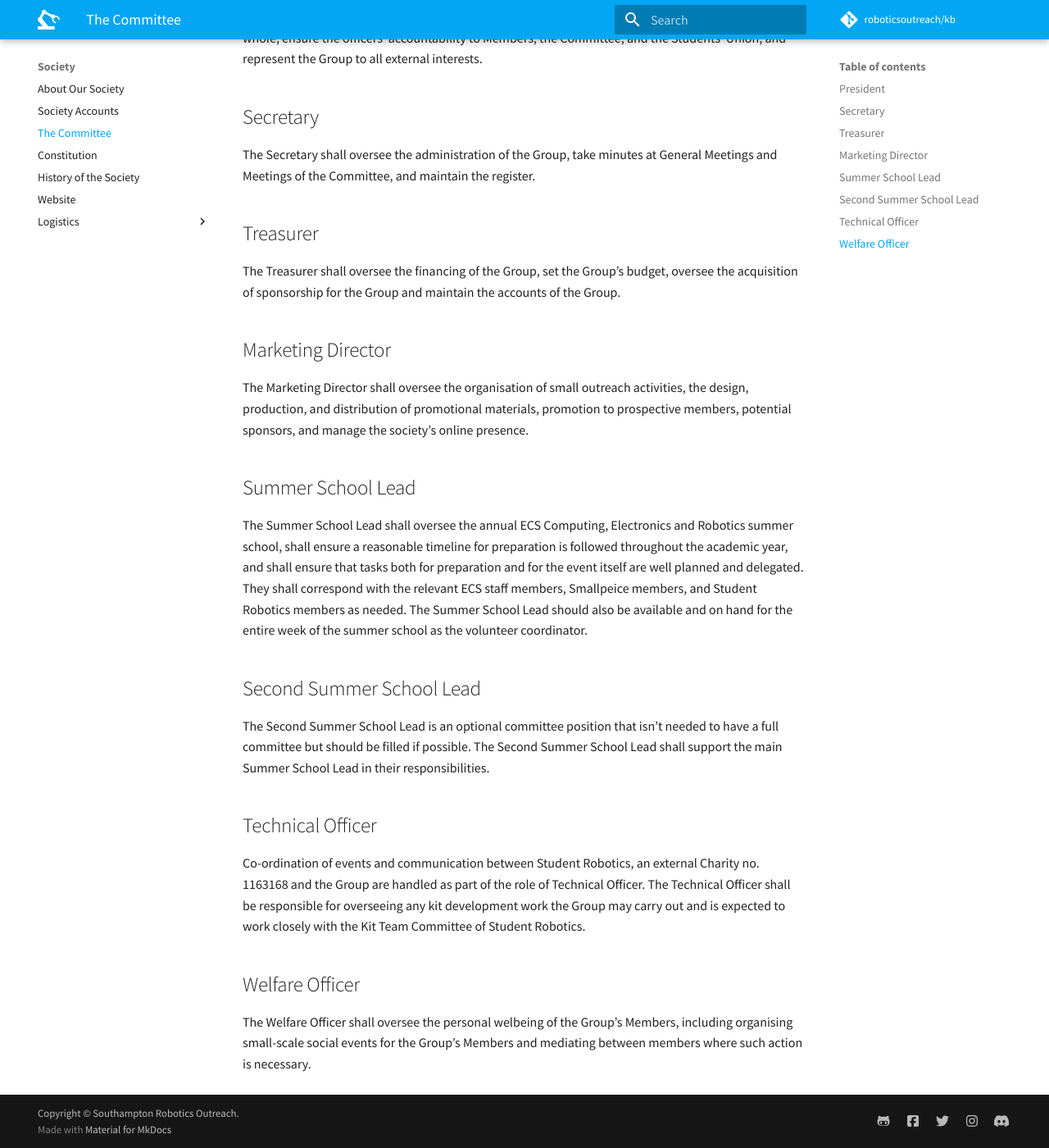
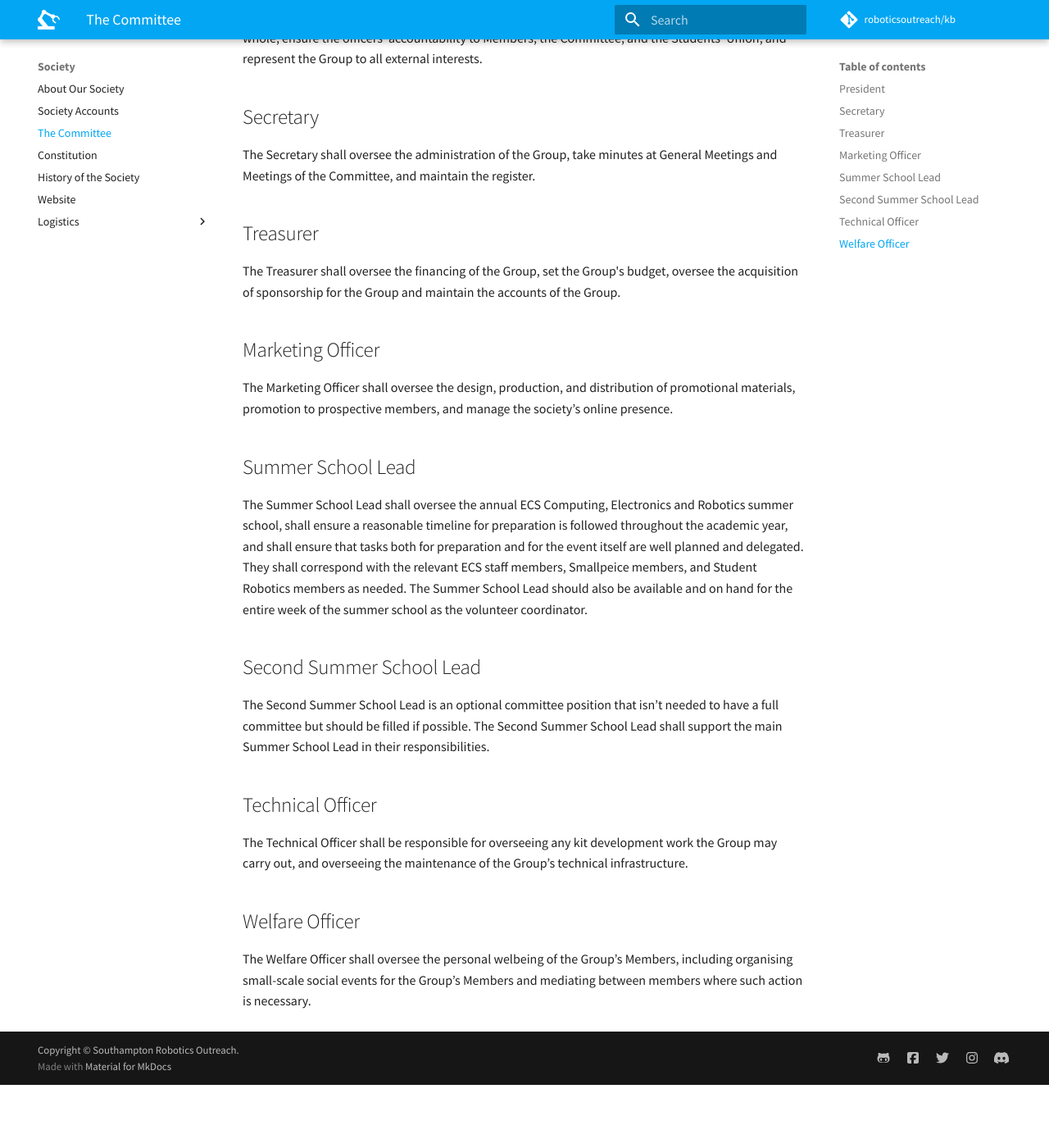
Before and after one commit to roboticsoutreach/kb, an MkDocs documentation site: the page built from docs/society/committee.md, in a window 1280 px wide and 1400 px high, scrolled down 336 px. Shown: the whole window at 82% size. Built offline with MkDocs 1.6.1 and Material for MkDocs 9.7.7, drawn with Linux system fonts in a browser that asks for light colours; comment, search, counter and statistics services are not loaded; after the commit the page ends 1659 px from its top, so only the background shows below that.

Commit message:
Committee role amendments for the 2024 AGM

```diff
--- a/docs/society/committee.md
+++ b/docs/society/committee.md
@@ -4,7 +4,7 @@ The SRO committee are responsible for running various aspects of the society.
 
 ## President
 
-The President shall oversee the organisation and management of the Group and the Committee as a whole; ensure the officers’ accountability to Members, the Committee, and the Students’ Union; and represent the Group to all external interests.
+The President shall oversee the organisation and management of the Group and the Committee as a whole; ensure the officers' accountability to Members, the Committee, and the Students' Union; and represent the Group to all external interests.
 
 ## Secretary
 
@@ -12,11 +12,11 @@ The Secretary shall oversee the administration of the Group, take minutes at Gen
 
 ## Treasurer
 
-The Treasurer shall oversee the financing of the Group, set the Group’s budget, oversee the acquisition of sponsorship for the Group and maintain the accounts of the Group.
+The Treasurer shall oversee the financing of the Group, set the Group's budget, oversee the acquisition of sponsorship for the Group and maintain the accounts of the Group.
 
-## Marketing Director
+## Marketing Officer
 
-The Marketing Director shall oversee the organisation of small outreach activities, the design, production, and distribution of promotional materials, promotion to prospective members, potential sponsors, and manage the society’s online presence.
+The Marketing Officer shall oversee the design, production, and distribution of promotional materials, promotion to prospective members, and manage the society’s online presence.
 
 ## Summer School Lead
 
@@ -28,7 +28,7 @@ The Second Summer School Lead is an optional committee position that isn’t nee
 
 ## Technical Officer
 
-Co-ordination of events and communication between Student Robotics, an external Charity no. 1163168 and the Group are handled as part of the role of Technical Officer. The Technical Officer shall be responsible for overseeing any kit development work the Group may carry out and is expected to work closely with the Kit Team Committee of Student Robotics.
+The Technical Officer shall be responsible for overseeing any kit development work the Group may carry out, and overseeing the maintenance of the Group’s technical infrastructure.
 
 ## Welfare Officer
 
```
